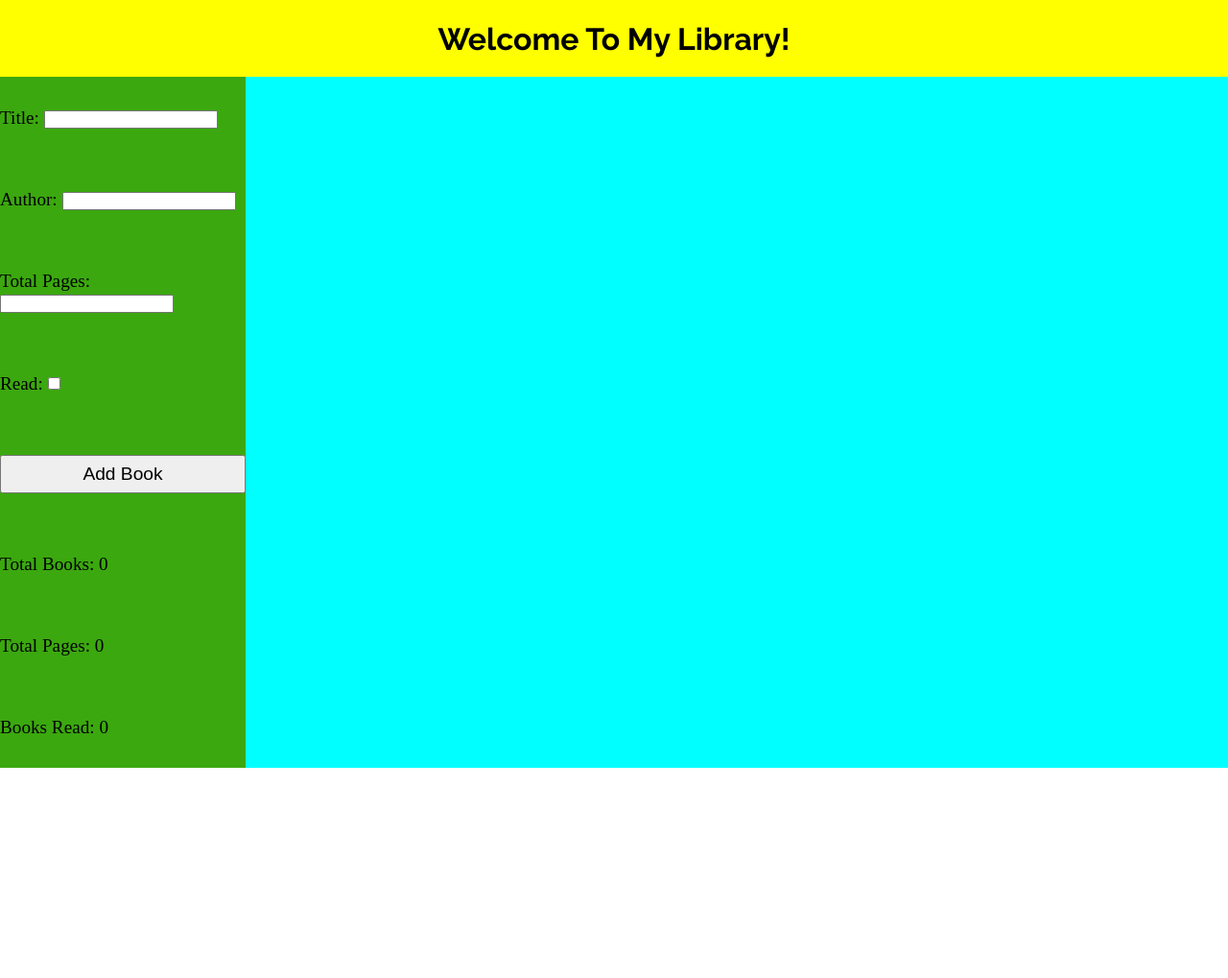
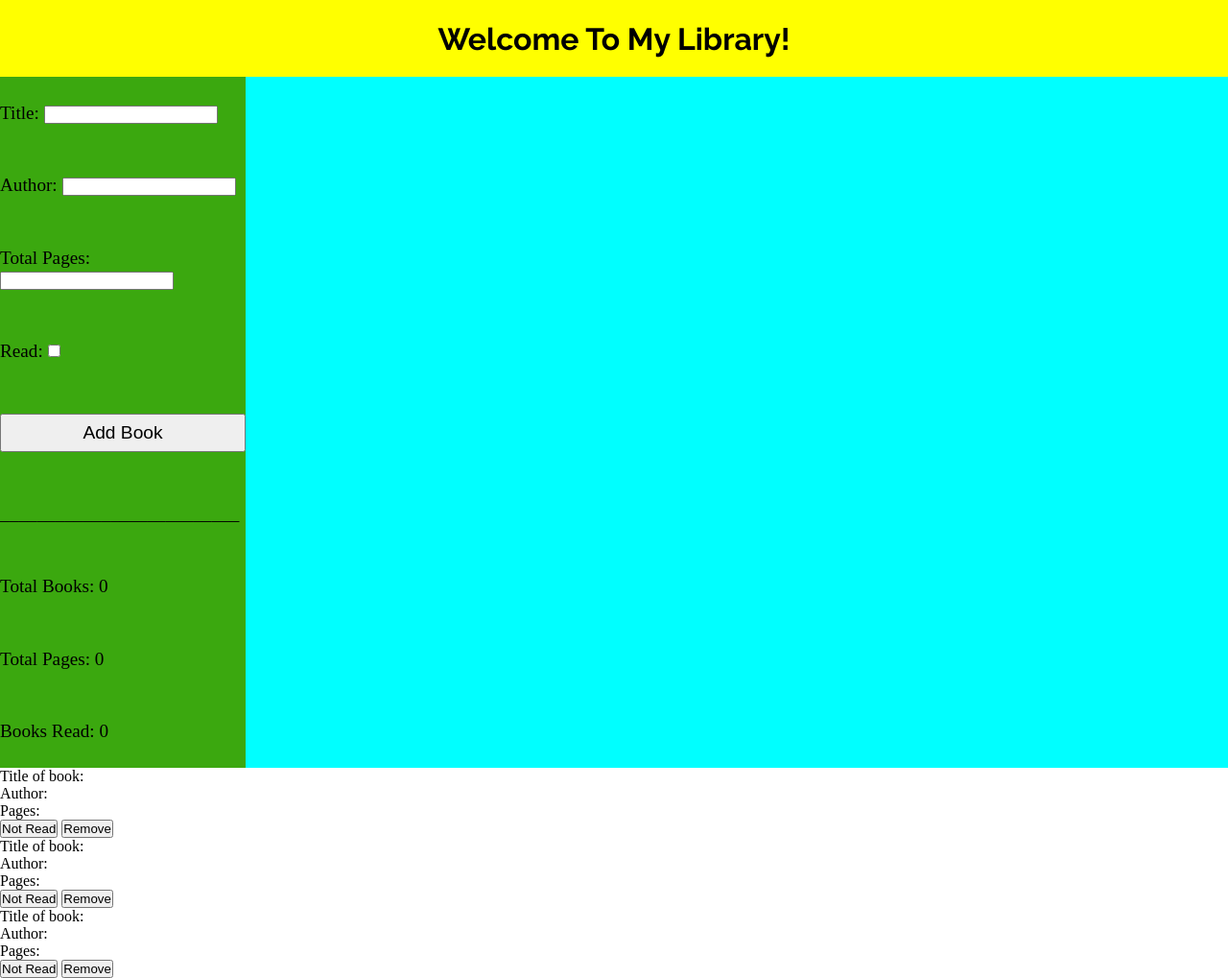
Before and after one commit to jipark92/JS-Library-Project, a plain HTML site: page index.html in a window 1280 px wide. Shown: the whole page at 96% size. Before the commit the page ends 800 px from the top, so only its background shows below. Drawn offline with Linux system fonts and the light colour scheme.

Commit message:
add testing elements for adding books to container

```diff
--- a/index.html
+++ b/index.html
@@ -6,7 +6,7 @@
     <meta name="viewport" content="width=device-width, initial-scale=1.0">
     <title>Library Project</title>
     <link rel="stylesheet" href="style.css">
-    <script src="main.js"></script>
+    <script src="main.js" defer></script>
 </head>
 <body>
     <div class="container">
@@ -15,24 +15,42 @@
         </div>
 
         <div class="library-container">
-
             <div class="sidebar">
-                <p>Title: <input class="book-title" type=""></p>
+                <p>Title: <input class="book-title"></p>
                 <p>Author: <input class="book-author" type=""></p>
                 <p>Total Pages: <input class="book-page" type="number"></p>
                 <p>Read: <input class="book-read-checkbox" type="checkbox"></p>
-                <button class="add-book-btn">Add Book</button>
+                <button class="add-book-btn" type="button">Add Book</button>
+                <p>__________________________</p>
                 <p>Total Books: 0</p>
                 <p>Total Pages: 0</p>
                 <p>Books Read: 0</p>
             </div>
 
             <div class="book-info">
-
+                <p>Title of book: </p>
+                <p>Author: </p>
+                <p>Pages: </p>
+                <button class="read-or-not">Not Read</button>
+                <button class="remove-book">Remove</button>
+            </div>
+            <div class="book-info">
+                <p>Title of book: </p>
+                <p>Author: </p>
+                <p>Pages: </p>
+                <button class="read-or-not">Not Read</button>
+                <button class="remove-book">Remove</button>
+            </div>
+            <div class="book-info">
+                <p>Title of book: </p>
+                <p>Author: </p>
+                <p>Pages: </p>
+                <button class="read-or-not">Not Read</button>
+                <button class="remove-book">Remove</button>
             </div>
 
+        </div>
 
-        </div>
     </div>
 </body>
 </html>
```
